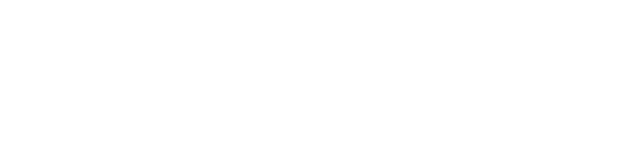
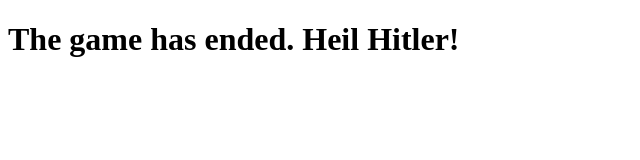
Before and after one commit to yQNXhYk7czgdrGiDFM9hE5Pe/HfSLcXNur5E3T31af9N3, a plain HTML site: page index.html in a window 1280 px wide. Shown: the whole page, without its empty margins (0-640 px from the left). Drawn offline with Linux system fonts and the light colour scheme.

Commit message:
Update index.html

```diff
--- a/index.html
+++ b/index.html
@@ -3,8 +3,11 @@
     <head>
         <meta charset='UTF-8'>
         <title></title>
+        <link rel='stylesheet' href='style.css'>
     </head>
 <body>
-</body>
+    <h1>
+		The game has ended. Heil Hitler!
+	</h1>
 </body>
 </html>
```
